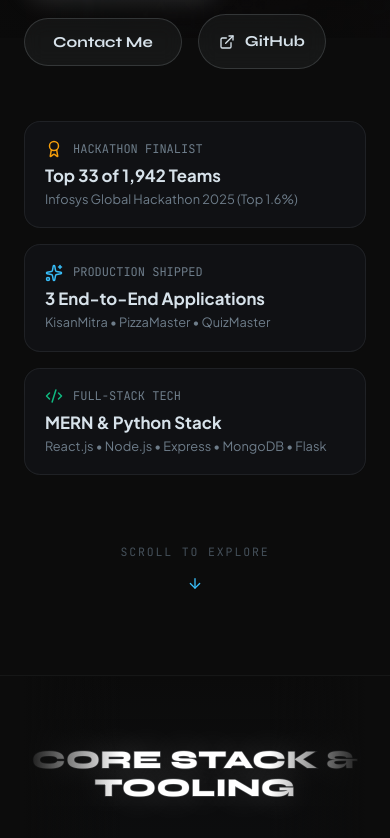
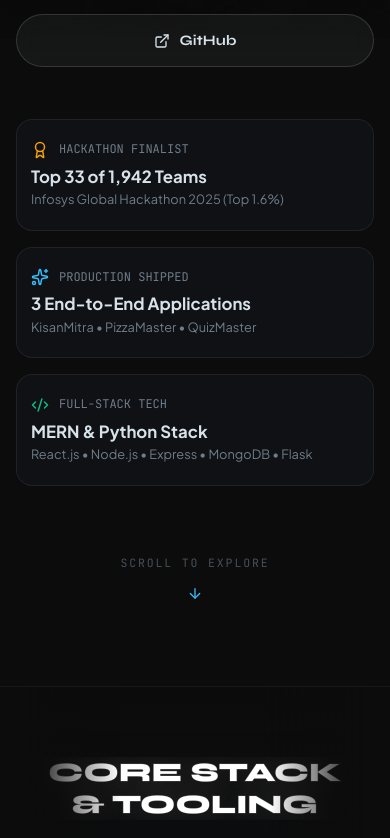
Before and after one commit to salman284/My_Portfolio, a React (Vite) app: page / in a window 390 px wide. Shown: the part 806-1644 px from the top of the page. Built offline with nearby package versions, Linux system fonts and the light colour scheme.

Commit message:
feat: add portfolio components, animations, and stylesheets for the frontend application

```diff
--- a/src/components/About.tsx
+++ b/src/components/About.tsx
@@ -40,9 +40,10 @@
 
       {/* Structured Details: Education & Core Competencies */}
       <div
+        className="about-cards-grid"
         style={{
           display: 'grid',
-          gridTemplateColumns: 'repeat(auto-fit, minmax(340px, 1fr))',
+          gridTemplateColumns: 'repeat(auto-fit, minmax(min(100%, 340px), 1fr))',
           gap: '32px',
           marginTop: '48px',
           alignItems: 'stretch',
@@ -53,7 +54,6 @@
           delay={0.1}
           className="glass-panel"
           style={{
-            padding: '36px 32px',
             display: 'flex',
             flexDirection: 'column',
           }}
@@ -260,7 +260,6 @@
           delay={0.2}
           className="glass-panel"
           style={{
-            padding: '36px 32px',
             display: 'flex',
             flexDirection: 'column',
           }}
--- a/src/components/Achievements.tsx
+++ b/src/components/Achievements.tsx
@@ -24,9 +24,10 @@
       </FadeIn>
 
       <div
+        className="achievements-grid"
         style={{
           display: 'grid',
-          gridTemplateColumns: 'repeat(auto-fit, minmax(320px, 1fr))',
+          gridTemplateColumns: 'repeat(auto-fit, minmax(min(100%, 320px), 1fr))',
           gap: '24px',
         }}
       >
@@ -35,7 +36,7 @@
             key={item.number}
             delay={index * 0.12}
             className="glass-panel"
-            style={{ padding: '36px', display: 'flex', flexDirection: 'column' }}
+            style={{ display: 'flex', flexDirection: 'column' }}
           >
             <div
               style={{
--- a/src/components/Experience.tsx
+++ b/src/components/Experience.tsx
@@ -28,7 +28,7 @@
       {/* Experience List / Timeline */}
       <div style={{ display: 'flex', flexDirection: 'column', gap: '32px' }}>
         {EXPERIENCES_DATA.map((exp, index) => (
-          <FadeIn key={exp.id} delay={index * 0.12} className="glass-panel" style={{ padding: '36px' }}>
+          <FadeIn key={exp.id} delay={index * 0.12} className="glass-panel">
             <div
               style={{
                 display: 'flex',
--- a/src/components/Hero.tsx
+++ b/src/components/Hero.tsx
@@ -32,14 +32,16 @@
   return (
     <section
       id="hero"
+      className="hero-section"
       style={{
         minHeight: '100vh',
         display: 'flex',
         flexDirection: 'column',
         justifyContent: 'center',
         position: 'relative',
-        padding: '120px 24px 60px 24px',
+        padding: 'clamp(90px, 12vw, 120px) clamp(16px, 4vw, 24px) 60px clamp(16px, 4vw, 24px)',
         overflow: 'hidden',
+        boxSizing: 'border-box',
       }}
     >
       <div
@@ -190,7 +192,7 @@
             variants={itemVariants}
             style={{
               display: 'grid',
-              gridTemplateColumns: 'repeat(auto-fit, minmax(220px, 1fr))',
+              gridTemplateColumns: 'repeat(auto-fit, minmax(min(100%, 220px), 1fr))',
               gap: '16px',
               marginTop: '28px',
               maxWidth: '960px',
--- a/src/components/animations/SectionHeading.tsx
+++ b/src/components/animations/SectionHeading.tsx
@@ -35,10 +35,13 @@
       className={`klickpin-heading-container ${className}`}
       style={{
         width: '100%',
+        maxWidth: '100%',
         display: 'flex',
         justifyContent: 'center',
         textAlign: 'center',
         marginBottom: as === 'h3' ? '0' : '24px',
+        boxSizing: 'border-box',
+        padding: '0 4px',
         ...style,
       }}
     >
--- a/src/styles/portfolio.css
+++ b/src/styles/portfolio.css
@@ -63,7 +63,7 @@
   position: fixed;
   top: 0;
   left: 0;
-  width: 100vw;
+  width: 100%;
   height: 100vh;
   pointer-events: none;
   z-index: 1;
@@ -73,7 +73,7 @@
   position: fixed;
   top: 0;
   left: 0;
-  width: 100vw;
+  width: 100%;
   height: 100vh;
   display: block;
   z-index: 1;
@@ -90,7 +90,7 @@
   position: fixed;
   top: 0;
   left: 0;
-  width: 100vw;
+  width: 100%;
   height: 100vh;
   pointer-events: none;
   z-index: 2;
@@ -298,11 +298,18 @@
   margin: 0 auto;
   padding: 100px 24px;
   position: relative;
+  box-sizing: border-box;
 }
 
 @media (max-width: 768px) {
   .section-container {
-    padding: 70px 18px;
+    padding: 64px 16px;
+  }
+}
+
+@media (max-width: 480px) {
+  .section-container {
+    padding: 50px 14px;
   }
 }
 
@@ -332,18 +339,22 @@
   font-family: var(--font-display);
   font-weight: 800;
   text-transform: uppercase;
-  letter-spacing: clamp(1px, 0.18vw, 2.8px);
-  font-size: clamp(2.3rem, 5.5vw, 4.4rem);
-  line-height: 1.1;
+  letter-spacing: clamp(0.5px, 0.15vw, 2.5px);
+  font-size: clamp(1.6rem, 5vw, 4.2rem);
+  line-height: 1.15;
   color: #FFFFFF;
   margin: 0;
   position: relative;
   display: block;
+  max-width: 100%;
+  word-break: break-word;
+  overflow-wrap: break-word;
+  hyphens: auto;
 }
 
 .klickpin-heading-h3 {
-  font-size: clamp(1.6rem, 3.2vw, 2.4rem);
-  letter-spacing: clamp(0.5px, 0.12vw, 1.8px);
+  font-size: clamp(1.3rem, 3.2vw, 2.2rem);
+  letter-spacing: clamp(0.3px, 0.1vw, 1.5px);
 }
 
 .klickpin-heading-container {
@@ -351,7 +362,11 @@
   justify-content: center;
   align-items: center;
   width: 100%;
+  max-width: 100%;
   text-align: center;
+  box-sizing: border-box;
+  padding: 0 4px;
+  overflow: hidden;
 }
 
 .klickpin-heading-wrapper {
@@ -359,6 +374,8 @@
   display: inline-block;
   text-align: center;
   cursor: default;
+  max-width: 100%;
+  box-sizing: border-box;
 }
 
 .klickpin-stroke-layer {
@@ -369,6 +386,9 @@
   transition: -webkit-text-stroke-color 0.35s ease, opacity 0.3s ease;
   user-select: none;
   will-change: opacity;
+  word-break: break-word;
+  overflow-wrap: break-word;
+  max-width: 100%;
 }
 
 .klickpin-fill-layer {
@@ -383,6 +403,8 @@
   pointer-events: none;
   will-change: opacity;
   transition: text-shadow 0.35s ease;
+  word-break: break-word;
+  overflow-wrap: break-word;
 }
 
 .klickpin-heading-wrapper:hover .klickpin-stroke-layer {
@@ -391,6 +413,33 @@
 
 .klickpin-heading-wrapper:hover .klickpin-fill-layer {
   text-shadow: 0 0 45px rgba(56, 189, 248, 0.45);
+}
+
+/* Headings on Mobile */
+@media (max-width: 768px) {
+  .section-heading,
+  .klickpin-heading-text {
+    font-size: clamp(1.4rem, 6.2vw, 2.5rem);
+    letter-spacing: 0.5px;
+    line-height: 1.2;
+  }
+  .klickpin-stroke-layer {
+    -webkit-text-stroke-width: 1.2px;
+  }
+  .klickpin-heading-h3 {
+    font-size: clamp(1.15rem, 4.5vw, 1.7rem);
+  }
+}
+
+@media (max-width: 480px) {
+  .section-heading,
+  .klickpin-heading-text {
+    font-size: clamp(1.28rem, 6.8vw, 1.85rem);
+    letter-spacing: 0.2px;
+  }
+  .klickpin-stroke-layer {
+    -webkit-text-stroke-width: 1px;
+  }
 }
 
 /* Project Action Buttons & Responsive Layout */
@@ -413,39 +462,104 @@
   text-decoration: none;
 }
 
+.project-action-links-top {
+  display: flex;
+}
+
 .project-action-links-bottom {
   display: none;
 }
 
-@media (max-width: 768px) {
-  .project-action-links {
+/* Responsive Overrides for Cards, Grids & Sticky Elements */
+@media (max-width: 860px) {
+  .glass-panel {
+    padding: 24px 18px !important;
+    border-radius: 18px !important;
+  }
+
+  .project-sticky-wrapper {
+    position: relative !important;
+    top: auto !important;
+    margin-bottom: 28px !important;
+  }
+
+  .project-card {
+    padding: 22px 16px !important;
+    border-radius: 20px !important;
+    max-width: 100% !important;
+    box-sizing: border-box !important;
+  }
+
+  .project-content-grid {
+    grid-template-columns: 1fr !important;
+    gap: 24px !important;
+  }
+
+  .project-action-links-top {
+    display: none !important;
+  }
+
+  .project-action-links-bottom {
+    display: flex !important;
     width: 100%;
-    margin-top: 10px;
+    margin-top: 20px;
     gap: 10px;
   }
 
-  .project-action-links .project-btn {
-    flex: 1 1 calc(50% - 10px);
+  .project-action-links-bottom .project-btn {
+    flex: 1 1 calc(50% - 6px);
     justify-content: center;
-    padding: 12px 18px;
-    font-size: 0.85rem;
+    padding: 12px 16px;
+    font-size: 0.86rem;
   }
 
-  .project-action-links-bottom {
-    display: flex;
-    margin-top: 24px;
+  .about-cards-grid {
+    grid-template-columns: 1fr !important;
+    gap: 20px !important;
+  }
+
+  .achievements-grid {
+    grid-template-columns: 1fr !important;
+    gap: 18px !important;
   }
 }
 
-@media (max-width: 440px) {
-  .project-action-links .project-btn {
+@media (max-width: 520px) {
+  .glass-panel {
+    padding: 20px 14px !important;
+    border-radius: 16px !important;
+  }
+
+  .project-card {
+    padding: 18px 14px !important;
+    border-radius: 16px !important;
+  }
+
+  .project-action-links-bottom .project-btn {
     flex: 1 1 100%;
+  }
+
+  .project-mockup-grid-2 {
+    grid-template-columns: 1fr !important;
+    gap: 10px !important;
+  }
+
+  .project-mockup-grid-3 {
+    grid-template-columns: 1fr !important;
+    gap: 8px !important;
+  }
+
+  .btn-primary,
+  .btn-secondary {
+    padding: 12px 20px;
+    font-size: 0.9rem;
+    width: 100%;
+    justify-content: center;
   }
 }
 
 /* Reduced Motion */
 @media (prefers-reduced-motion: reduce) {
-
   *,
   *::before,
   *::after {
--- a/style.css
+++ b/style.css
@@ -15,7 +15,7 @@
 
 /* Scroll track positioned fixed in background so page content dictates natural scroll height */
 #scroll-track {
-  width: 100vw;
+  width: 100%;
   height: 100vh;
   position: fixed;
   top: 0;
@@ -29,7 +29,7 @@
   position: fixed;
   top: 0;
   left: 0;
-  width: 100vw;
+  width: 100%;
   height: 100vh;
   display: block;
   z-index: 1;
```
Also changed, not shown: src/components/ProjectCard.tsx (+20 -9 lines).
